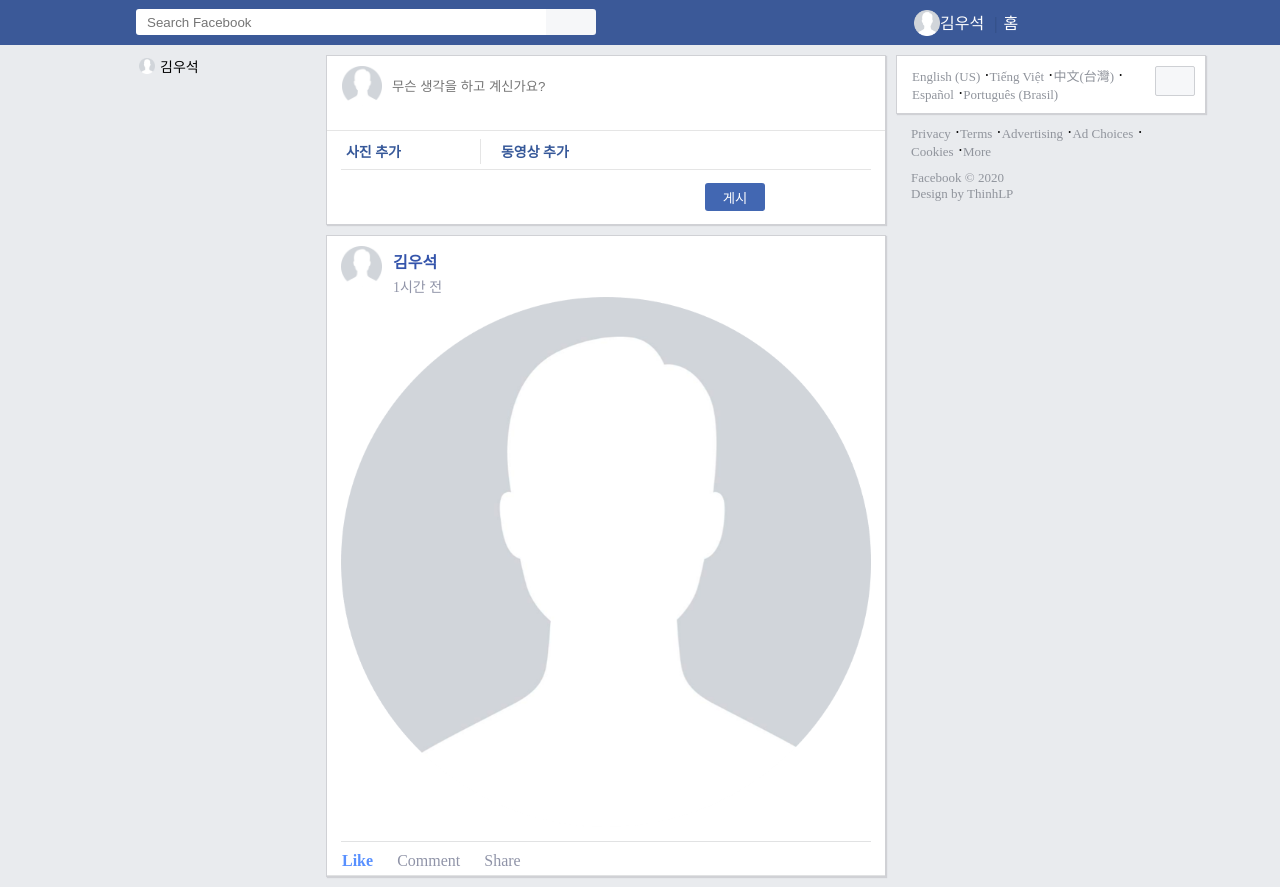
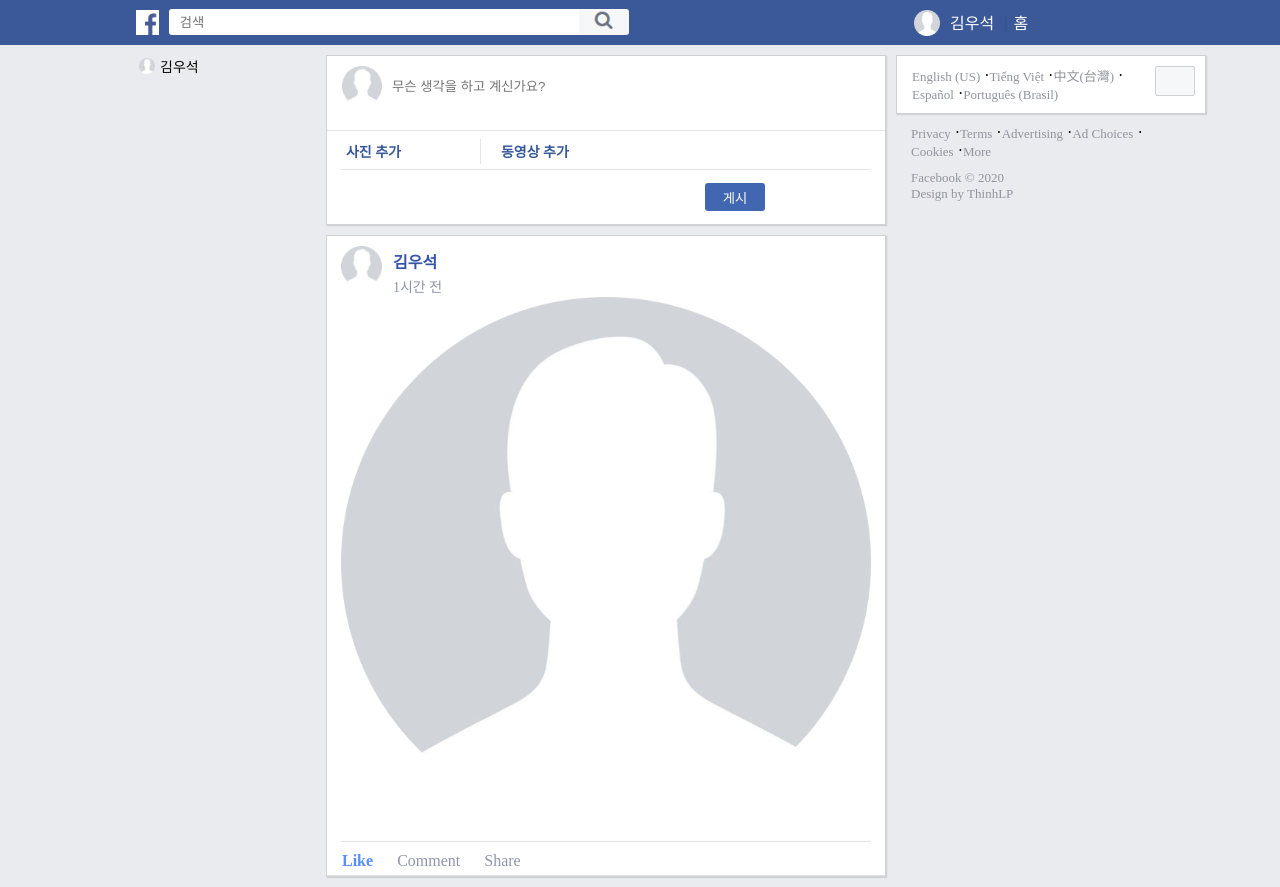
Before and after one commit to kws60000/Facebook-clone, a React (Create React App) app: page / in a window 1280 px wide. Shown: the top 887 px of the page. Built offline with nearby package versions, Linux system fonts and the light colour scheme.

Commit message:
프로젝트의 헤더영역을 구성합니다

```diff
--- a/src/App.css
+++ b/src/App.css
@@ -122,16 +122,11 @@
 }
 
 #fb-info {
-  width: 80px;
+  width: 90px;
   height: 26px;
 }
 
-#fb-info img {
-  width: 26px;
-  height: 26px;
-  border-radius: 3px;
-  transform: translateY(7px);
-}
+
 
 #fb-info span {
   height: 26px;
@@ -1255,3 +1250,22 @@
 .icon-payment {
   background-position: 0 -1101px;
 }
+
+.header-logo {
+  padding-top: 10px;
+  padding-right: 10px;
+  float: left;
+  width: 3%;
+}
+
+.header-search {
+  width: 50%;
+}
+
+.header-profile {
+  padding-right: 10px;
+  width: 36px;
+  height: 26px;
+  border-radius: 3px;
+  transform: translateY(7px);
+}
--- a/src/App.js
+++ b/src/App.js
@@ -1,5 +1,7 @@
 import React from "react";
 import profile from "./assets/profile.png";
+import search from "./assets/search.PNG";
+import logo from "./assets/logo.png";
 import "./App.css";
 
 function App() {
@@ -8,19 +10,17 @@
       <body>
         <header id="main-header-wrapper">
           <div id="main-header">
-            <i class="fa fa-facebook-official" aria-hidden="true"></i>
+            <img className="header-logo" src={logo} />
             <form id="search-form">
-              <i class="fa fa-facebook-official" aria-hidden="true"></i>
-
-              <input type="text" placeholder="Search Facebook" />
+              <input type="text" placeholder="검색" />
               <button type="submit">
-                <i class="fa fa-search" aria-hidden="true"></i>
+                <img className="header-search" src={search} />
               </button>
             </form>
             <div id="header-info">
               <div id="header-info-content">
                 <span id="fb-info">
-                  <img src={profile} />
+                  <img className="header-profile" src={profile} />
                   <span>김우석</span>
                 </span>
                 <span class="fb-spliter"> | </span>
```
Also changed, not shown: src/assets/search.PNG (added).
